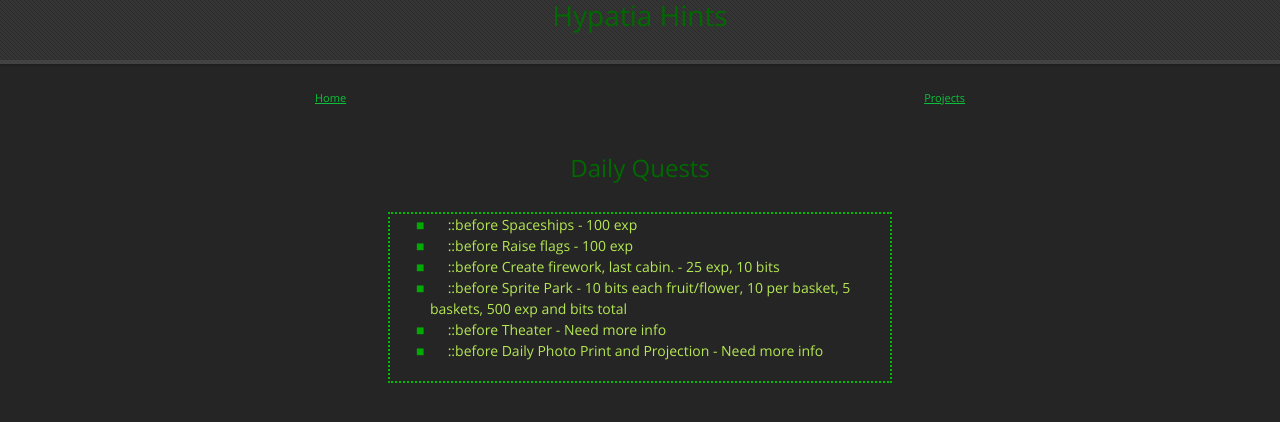
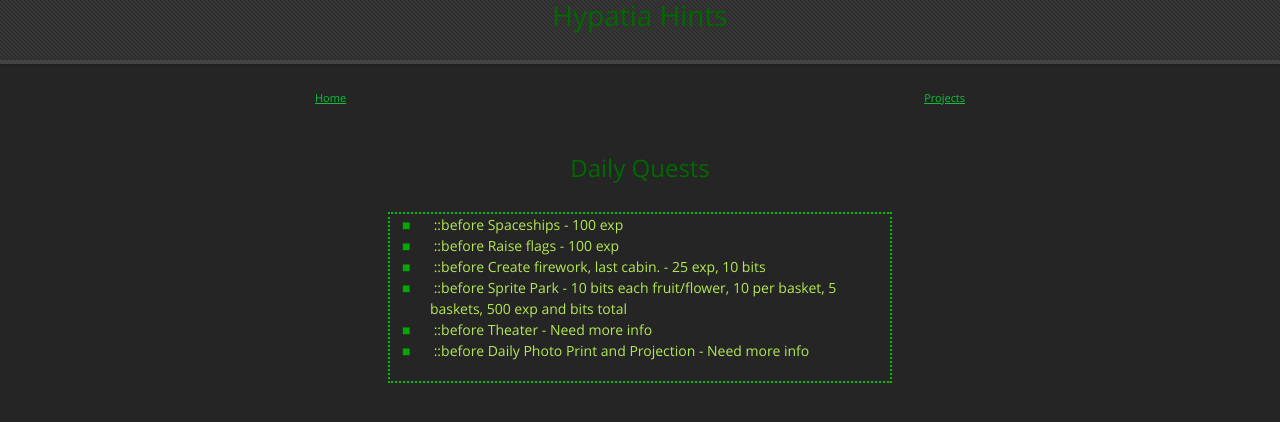
Before and after one commit to LunarTiger/hypatia, a Jekyll site: the page built from index.md, in a window 1280 px wide. Shown: the top 422 px of the page. Built offline with Jekyll 4.4.1, drawn with Linux system fonts in a browser that asks for light colours; our own code applies the rules of GitHub Pages for plain Markdown files.

Commit message:
Revert ":tada:"
This reverts commit d4cd805e666a26ab7b9a13c940737ca4611b6ffd.

```diff
--- a/assets/css/style.scss
+++ b/assets/css/style.scss
@@ -72,5 +72,5 @@ li::before {
     color: #0a0;
     display: inline-block;
     width: 2em;
-    margin-left: -1em
+    margin-left: -2em
 }
```
